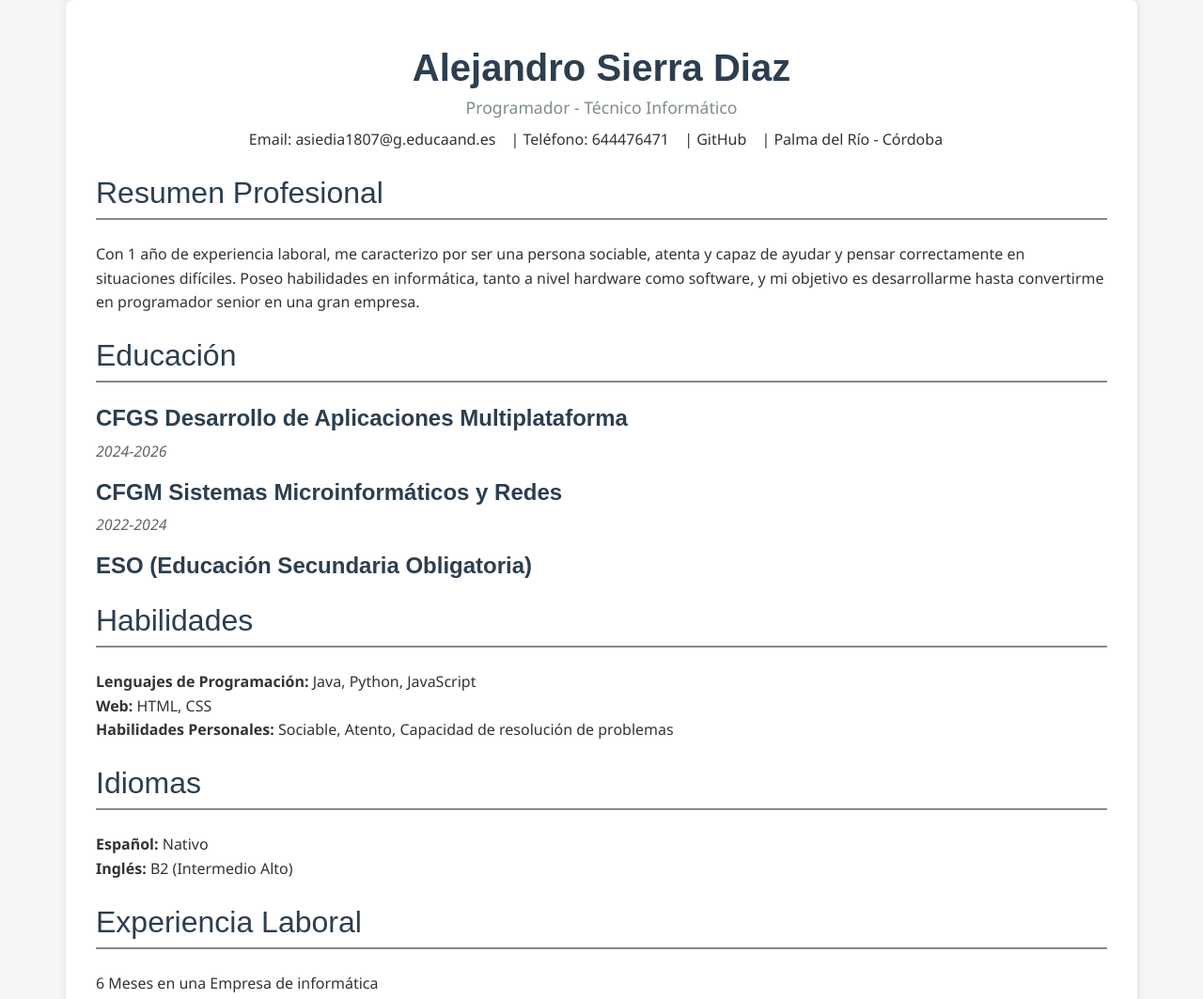
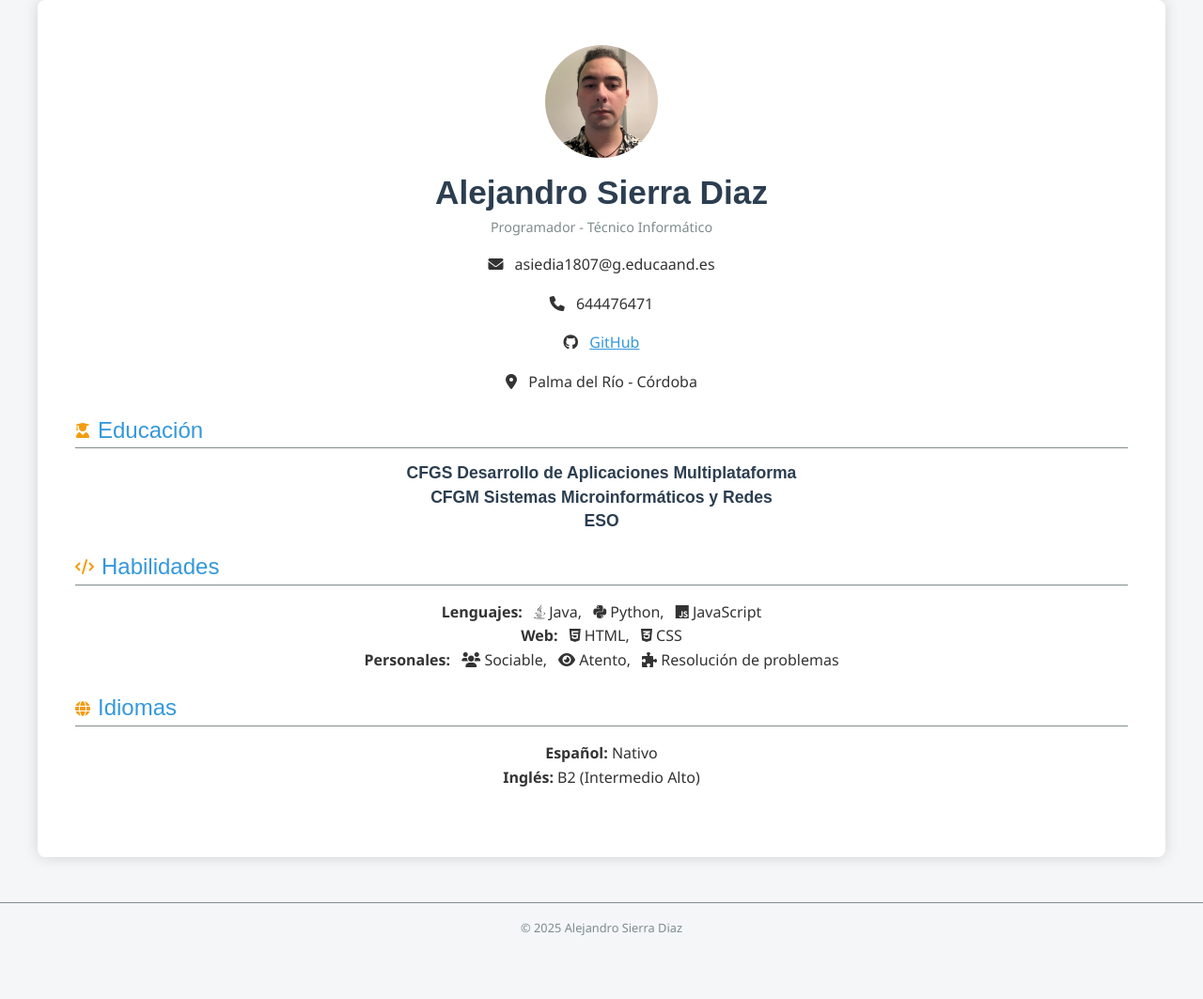
Before and after one commit to AlejandroSierraDiaz/CV, a website: page index.html in a window 1280 px wide. Shown: the top 1063 px of the page at 94% size. After the commit the page ends 1014 px from the top, so only its background shows below. Drawn offline with nearby package versions, Linux system fonts and the light colour scheme.

Commit message:
Trabajo Final

```diff
--- a/index.html
+++ b/index.html
@@ -5,55 +5,52 @@
     <meta name="viewport" content="width=device-width, initial-scale=1.0">
     <title>CV de Alejandro Sierra Diaz</title>
     <link rel="stylesheet" href="styles.css">
+    <link rel="stylesheet" href="https://cdnjs.cloudflare.com/ajax/libs/font-awesome/6.0.0-beta3/css/all.min.css" integrity="sha512-Fo3rlrZj/k7ujTnHg4CGR2D7kSs0v4LLanw2qksYuRlEzO+tcaEPQogQ0KaoGN26/zrn20ImR1DfuLWnOo7aBA==" crossorigin="anonymous" referrerpolicy="no-referrer" />
 </head>
 <body>
     <div class="container py-5">
-        <header class="text-center mb-4">
+        <div class="row">
+            <div class="col-md-12">
+                <div class="mb-4 text-center">
+                    <img src="sssss.jpg" alt="Foto de perfil" class="img-fluid rounded-circle mb-3" style="width: 120px; height: 120px; object-fit: cover;">
                     <h1>Alejandro Sierra Diaz</h1>
                     <p class="lead">Programador - Técnico Informático</p>
                     <div>
-                <span>Email: asiedia1807@g.educaand.es</span> |
-                <span>Teléfono: 644476471</span> |
-                <a href="https://github.com/AlejandroSierraDiaz" target="_blank">GitHub</a> |
-                <span>Palma del Río - Córdoba</span>
+                        <p><i class="fas fa-envelope me-2"></i> asiedia1807@g.educaand.es</p>
+                        <p><i class="fas fa-phone me-2"></i> 644476471</p>
+                        <p><i class="fab fa-github me-2"></i> <a href="https://github.com/AlejandroSierraDiaz" target="_blank">GitHub</a></p>
+                        <p><i class="fas fa-map-marker-alt me-2"></i> Palma del Río - Córdoba</p>
                     </div>
-        </header>
+                </div>
 
                 <section class="mb-4">
-            <h2>Resumen Profesional</h2>
-            <p>Con 1 año de experiencia laboral, me caracterizo por ser una persona sociable, atenta y capaz de ayudar y pensar correctamente en situaciones difíciles. Poseo habilidades en informática, tanto a nivel hardware como software, y mi objetivo es desarrollarme hasta convertirme en programador senior en una gran empresa.</p>
-        </section>
-
-        <section class="mb-4">
-            <h2>Educación</h2>
+                    <h2><i class="fas fa-user-graduate me-2"></i> Educación</h2>
                     <div>
                         <h3>CFGS Desarrollo de Aplicaciones Multiplataforma</h3>
-                <p class="text-muted">2024-2026</p>
                     </div>
                     <div>
                         <h3>CFGM Sistemas Microinformáticos y Redes</h3>
-                <p class="text-muted">2022-2024</p>
                     </div>
                     <div>
-                <h3>ESO (Educación Secundaria Obligatoria)</h3>
+                        <h3>ESO</h3>
                     </div>
                 </section>
 
                 <section class="mb-4">
-            <h2>Habilidades</h2>
+                    <h2><i class="fas fa-code me-2"></i> Habilidades</h2>
                     <div>
-                <strong>Lenguajes de Programación:</strong> Java, Python, JavaScript
+                        <strong>Lenguajes:</strong> <i class="fab fa-java ms-2"></i> Java, <i class="fab fa-python ms-2"></i> Python, <i class="fab fa-js ms-2"></i> JavaScript
                     </div>
                     <div>
-                <strong>Web:</strong> HTML, CSS
+                        <strong>Web:</strong> <i class="fab fa-html5 ms-2"></i> HTML, <i class="fab fa-css3-alt ms-2"></i> CSS
                     </div>
                     <div>
-                <strong>Habilidades Personales:</strong> Sociable, Atento, Capacidad de resolución de problemas
+                        <strong>Personales:</strong> <i class="fas fa-users ms-2"></i> Sociable, <i class="fas fa-eye ms-2"></i> Atento, <i class="fas fa-puzzle-piece ms-2"></i> Resolución de problemas
                     </div>
                 </section>
 
                 <section class="mb-4">
-            <h2>Idiomas</h2>
+                    <h2><i class="fas fa-globe me-2"></i> Idiomas</h2>
                     <div>
                         <strong>Español:</strong> Nativo
                     </div>
@@ -61,17 +58,14 @@
                         <strong>Inglés:</strong> B2 (Intermedio Alto)
                     </div>
                 </section>
-
-        <section class="mb-4">
-            <h2>Experiencia Laboral</h2>
-            <p>6 Meses en una Empresa de informática</p>
-            <p>3 Meses en una Empresa de Programacion</p>
-        </section>
+            </div>
+            </div>
+        </div>
+    </div>
 
     <footer class="text-center mt-5">
         <p>© 2025 Alejandro Sierra Diaz</p>
     </footer>
-    </div>
 
     <script src="./node_modules/bootstrap/dist/js/bootstrap.bundle.min.js"></script>
 </body>
--- a/styles.scss
+++ b/styles.scss
@@ -1,106 +1,151 @@
-//Importamos las funciones
+//Con esto importamos las funciones de Bootstrap
 @import "./node_modules/bootstrap/scss/functions";
 
-$primary: #3498db; //Azul
-$secondary: #7f8c8d; //Gris
-$accent: #f39c12; //Naranja
-$body-bg: #f4f6f8; //Fondo Blanco
-$body-color: #333; //Color Negro
-$heading-color: #2c3e50; //Azul oscuro para (h1, h2, h3)
+//Estos son los colores y tipografía
+$primary: #3498db;//Color azul
+$secondary: #7f8c8d;//Color gris
+$accent: #f39c12;//Color naranja
+$body-bg: #f4f6f8;//Color de fondo
+$body-color: #333;//Color del fondo
+$heading-color: #2c3e50;//Color de los encabezados
+$font-family-base: 'Segoe UI', Tahoma, Geneva, Verdana, sans-serif;//Tipografía base
+$font-family-headings: 'Montserrat', sans-serif;//Tipografía de los encabezados
+$grid-gutter-width: 2rem;//Ancho de los gutters de Bootstrap
 
-$font-family-base: 'Segoe UI', Tahoma, Geneva, Verdana, sans-serif; //Fuente para el cuerpo
-$font-family-headings: 'Montserrat', sans-serif; //Fuente para los encabezados
-
-//Importamos los estilos
+//Con esto importamos los estilos de Bootstrap
 @import "./node_modules/bootstrap/scss/bootstrap";
 
 body {
-    font-family: $font-family-base; //Aplica la fuente
-    background-color: $body-bg; //Establece el color de fondo
-    color: $body-color; //El color principal
-    line-height: 1.6; //Para que se vea mejor el texto
+    font-family: $font-family-base;
+    background-color: $body-bg;
+    color: $body-color;
+    line-height: 1.6;
+    text-align: center;
 }
 
 h1, h2, h3, h4, h5, h6 {
-    font-family: $font-family-headings; //La fuente de los encabezados
-    color: $heading-color; //El color de los encabezados
-    margin-bottom: 0.75rem; //Espacio debajo de los encabezados
+    font-family: $font-family-headings;
+    color: $heading-color;
+    margin-bottom: 0.75rem;
 }
-
+.row{
+    text-align: center;
+}
 h1 {
-    font-size: 2.5rem; //El tamaño de fuente para el título
-    font-weight: 700; //Hace el título más grande
-    margin-bottom: 1rem; //Mas espacio debajo del título
+    font-size: 2.2rem;
+    font-weight: 700;
+    margin-bottom: 0.25rem;
 }
 
 h2 {
-    font-size: 2rem; //El tamaño de fuente
-    border-bottom: 2px solid $secondary; //Una línea para separar las secciones
-    padding-bottom: 0.5rem; //Espacio entre el texto del subtítulo y la línea
-    margin-bottom: 1.5rem; //Mas espacio debajo del subtítulo
+    font-size: 1.5rem;
+    color: $primary;
+    margin-bottom: 1rem;
+    border-bottom: 1px solid $secondary;
+    padding-bottom: 0.25rem;
+    display: flex;
+    align-items: center;
+}
+
+h2 i {
+    margin-right: 0.5rem;
+    font-size: 1rem;
+    color: $accent;
 }
 
 h3 {
-    font-size: 1.5rem; //Tamaño de fuente
-    font-weight: 600; //Resalta el texto
-    margin-bottom: 0.5rem; //Espacio debajo del subsección
+    font-size: 1.1rem;
+    font-weight: 600;
+    margin-bottom: 0.25rem;
 }
 
 .lead {
-    color: $secondary; //Aplica el color secundario
-    font-style: normal; //Asegura que no esté en cursiva
-    font-size: 1.1rem; //Un poco mas grande que el texto normal
-    margin-bottom: 1rem; //Espacio
+    color: $secondary;
+    font-style: normal;
+    font-size: 0.9rem;
+    margin-bottom: 1rem;
 }
 
 .container {
-    background-color: white; //Fondo blanco
-    padding: 2rem; //Espacio alrededor del contenido
-    border-radius: 8px; //Bordes redondeados
-    box-shadow: 0 0 10px rgba(0, 0, 0, 0.1); //Sombra
+    background-color: white;
+    padding: 2.5rem;
+    border-radius: 8px;
+    box-shadow: 0 0 15px rgba(0, 0, 0, 0.15);
+    max-width: 1200px;
 }
 
-header {
-    text-align: left; //Alinea el contenido del encabezado a la izquierda
-    margin-bottom: 2rem; //Espacio
+.row {
+    margin-left: calc(-#{$grid-gutter-width} / 2);
+    margin-right: calc(-#{$grid-gutter-width} / 2);
 }
 
-header h1 {
-    margin-bottom: 0.25rem; //Menos espacio
+[class*="col-"] {
+    padding-left: calc(#{$grid-gutter-width} / 2);
+    padding-right: calc(#{$grid-gutter-width} / 2);
 }
 
-header p.lead {
-    margin-bottom: 0.5rem; //Menos espacio
+.col-md-4 {
+    padding: 1.5rem;
+    background-color: #f9f9f9;
+    border-radius: 6px;
 }
 
-header div a, header div span {
-    color: $body-color; //Aqui ponemos el color del texto para los enlaces e información de contacto
-    margin-right: 0.75rem; //Espacio entre los elementos de contacto
-    text-decoration: none; //Esto elimina el subrayado por defecto de los enlaces
+.col-md-4 .text-center h1,
+.col-md-4 .text-center .lead {
+    color: $heading-color;
 }
 
-header div a:hover {
-    color: $primary; //Esto cambia el color al pasar el ratón por encima de los enlaces
+.col-md-4 .text-center div p {
+    margin-bottom: 0.5rem;
+    font-size: 0.9rem;
+}
+
+.col-md-4 .text-center i {
+    color: $primary;
+}
+
+.col-md-4 h2 {
+    color: $heading-color;
+    border-bottom: 1px solid lighten($secondary, 30%);
+    font-size: 1.2rem;
+}
+
+.col-md-4 h2 i {
+    color: $primary;
+    font-size: 1rem;
+}
+
+.col-md-8 {
+    padding: 1.5rem;
+}
+
+.col-md-8 h2 {
+    font-size: 1.7rem;
+}
+
+.col-md-8 h2 i {
+    font-size: 1.1rem;
 }
 
 section {
-    margin-bottom: 2rem; //Espacio
+    margin-bottom: 2rem;
 }
 
 strong {
-    font-weight: 600; //Resalta el texto
+    font-weight: 700;
 }
 
 .text-muted {
-    color: lighten($secondary, 10%); //Aclara un poco el color del texto secundario
-    font-style: italic; //Aplica cursiva
+    color: lighten($secondary, 15%) !important;
+    font-style: italic;
+    font-size: 0.85rem;
 }
 
 footer {
-    text-align: center; //Centra el texto del pie de página
-    margin-top: 3rem; //Espacio arriba del pie de página
-    padding-top: 1rem; //Espacio del pie de página
-    border-top: 1px solid $secondary; //Línea divisoria en la parte superior
-    color: $secondary; //Color del texto
-    font-size: 0.9rem; //Tamaño de fuente más pequeño
+    text-align: center !important;
+    margin-top: 3rem;
+    padding-top: 1rem;
+    border-top: 1px solid $secondary;
+    color: $secondary;
+    font-size: 0.8rem;
 }
```
Also changed, not shown: sssss.jpg (added), styles.css, 1 other file. Lines whose indentation alone changed are shown as unchanged.
